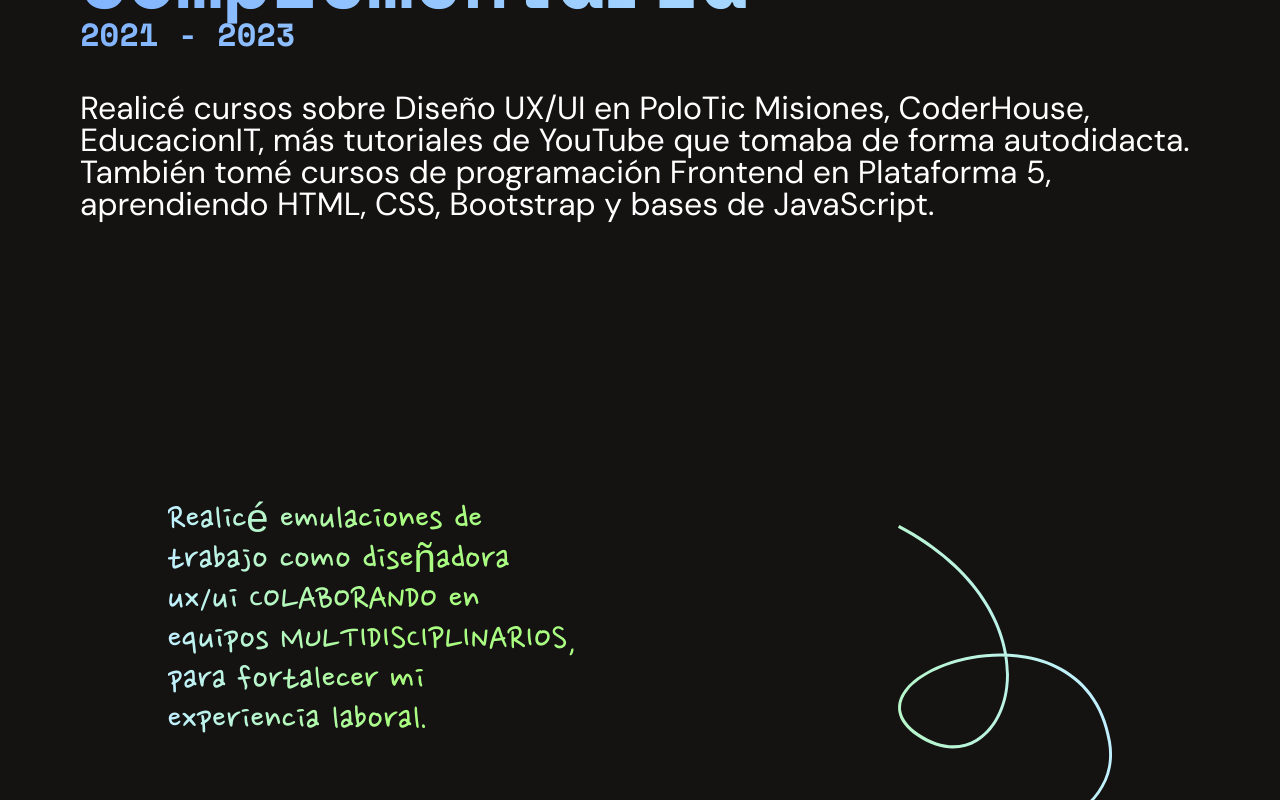
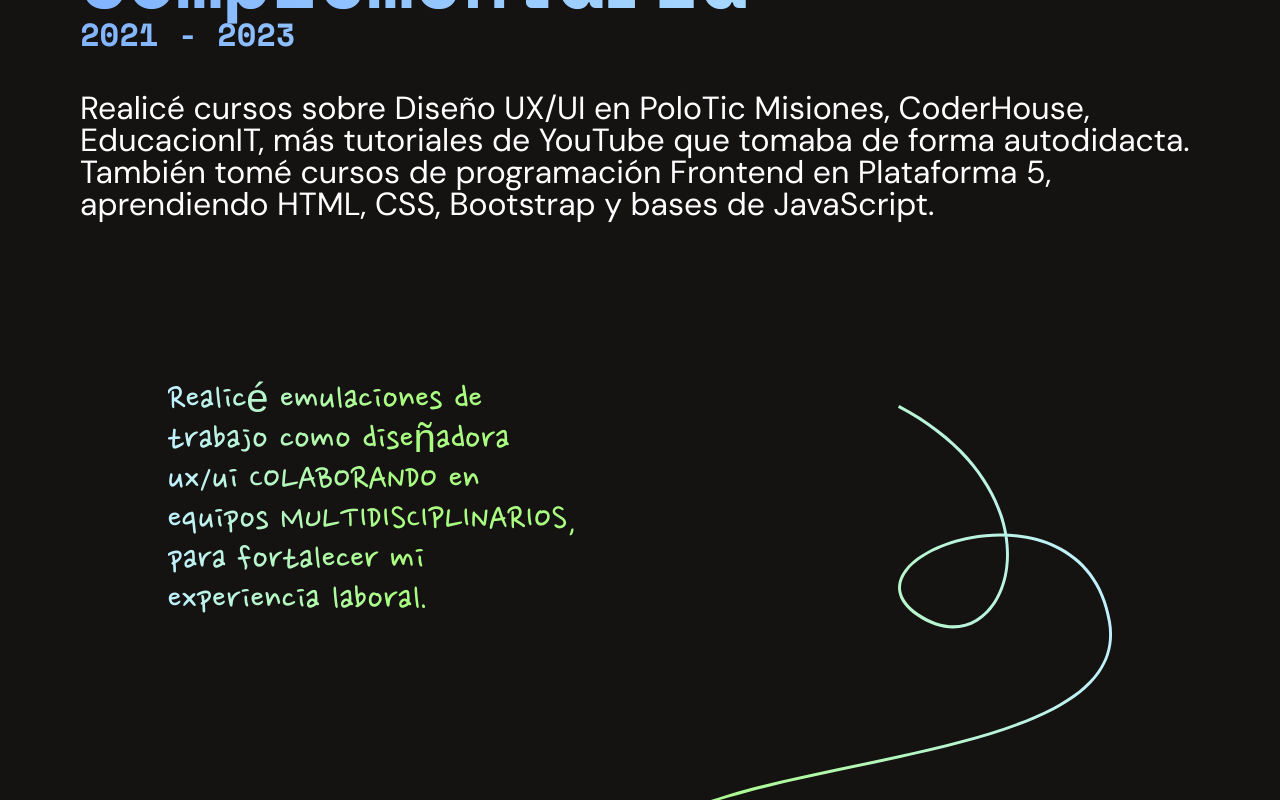
Before and after one commit to SbleitZ/paula-portafolio, a Next.js app: page / in a window 1280 px wide. Shown: the part 3043-3843 px from the top of the page. Built offline with nearby package versions, Linux system fonts and the light colour scheme.

Commit message:
fix: myeducation paddings

```diff
--- a/src/app/components/MyEducation.tsx
+++ b/src/app/components/MyEducation.tsx
@@ -11,15 +11,10 @@ const educacion = [
     description:
       "Realicé cursos sobre Diseño UX/UI en PoloTic Misiones, CoderHouse, EducacionIT, más tutoriales de YouTube que tomaba de forma autodidacta.\n También tomé cursos de programación Frontend en Plataforma 5, aprendiendo HTML, CSS, Bootstrap y bases de JavaScript.",
   },
-  {
-    college: "",
-    date: "",
-    description: "",
-  },
 ];
 export default function MyEducation() {
   return (
-    <section className="px-8 py-20 lg:p-20 flex justify-center lg:items-center flex-col gap-20">
+    <section className="px-8 pt-20 pb-10 lg:p-20 flex justify-center lg:items-center flex-col gap-20">
       {educacion.map((props, i) => (
         <EducationBox key={i} {...props} />
       ))}
```
